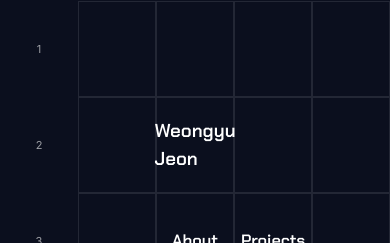
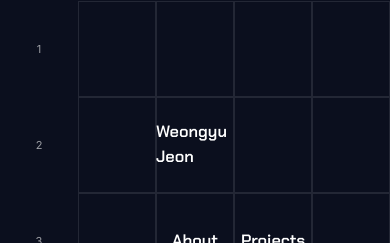
Before and after one commit to edwinjeon/portfolio, a Next.js app: page / in a window 390 px wide. Shown: the part 181-424 px from the top of the page. Built offline with nearby package versions, Linux system fonts and the light colour scheme.

Commit message:
revising weongyu jeon font size

```diff
--- a/src/components/HomeMobile.tsx
+++ b/src/components/HomeMobile.tsx
@@ -99,7 +99,7 @@ export default function HomeMobile() {
         )}
 
         {/* Main cells (no hover cells on mobile) */}
-        <MainCell c={2} r={2} display className="text-[clamp(18px,4.8vw,22px)]">
+        <MainCell c={2} r={2} display className="text-[clamp(16px,4.2vw,20px)]">
           Weongyu Jeon
         </MainCell>
 
```
